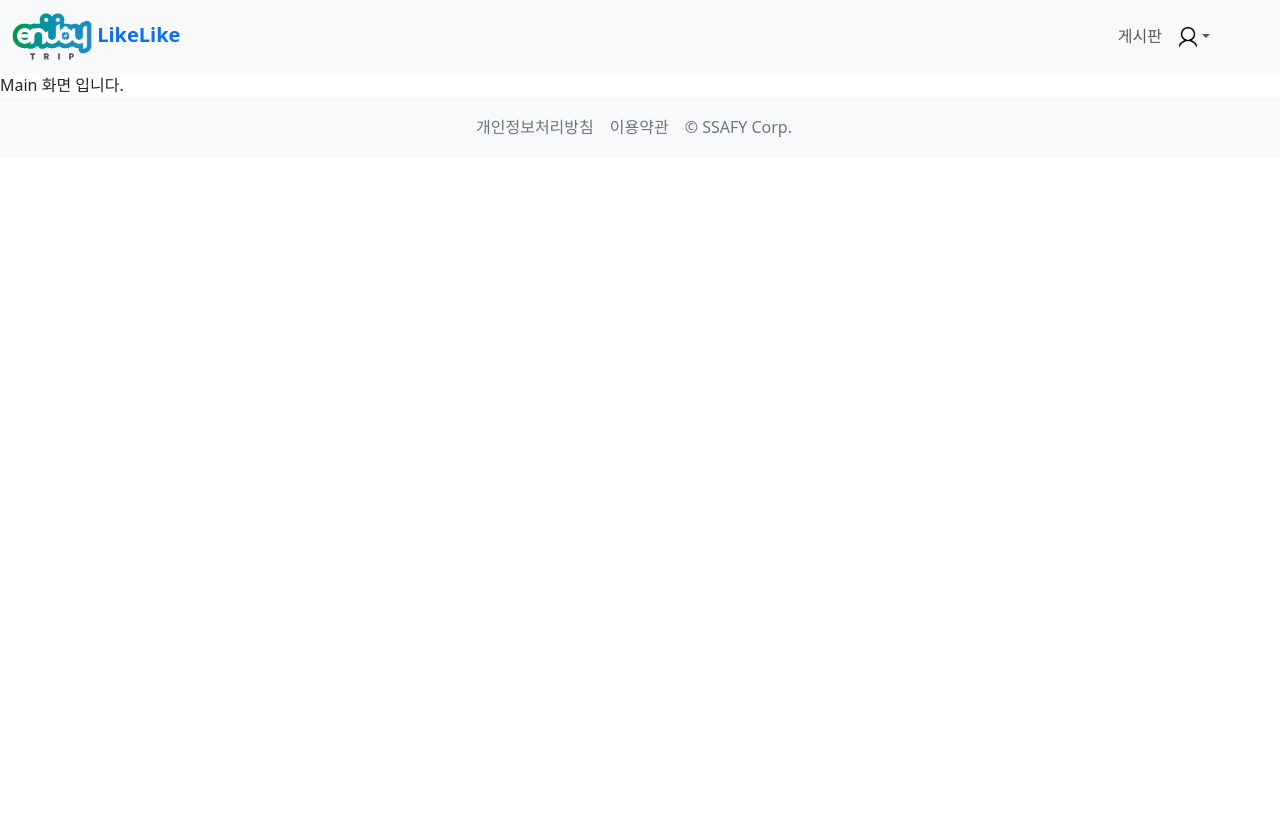
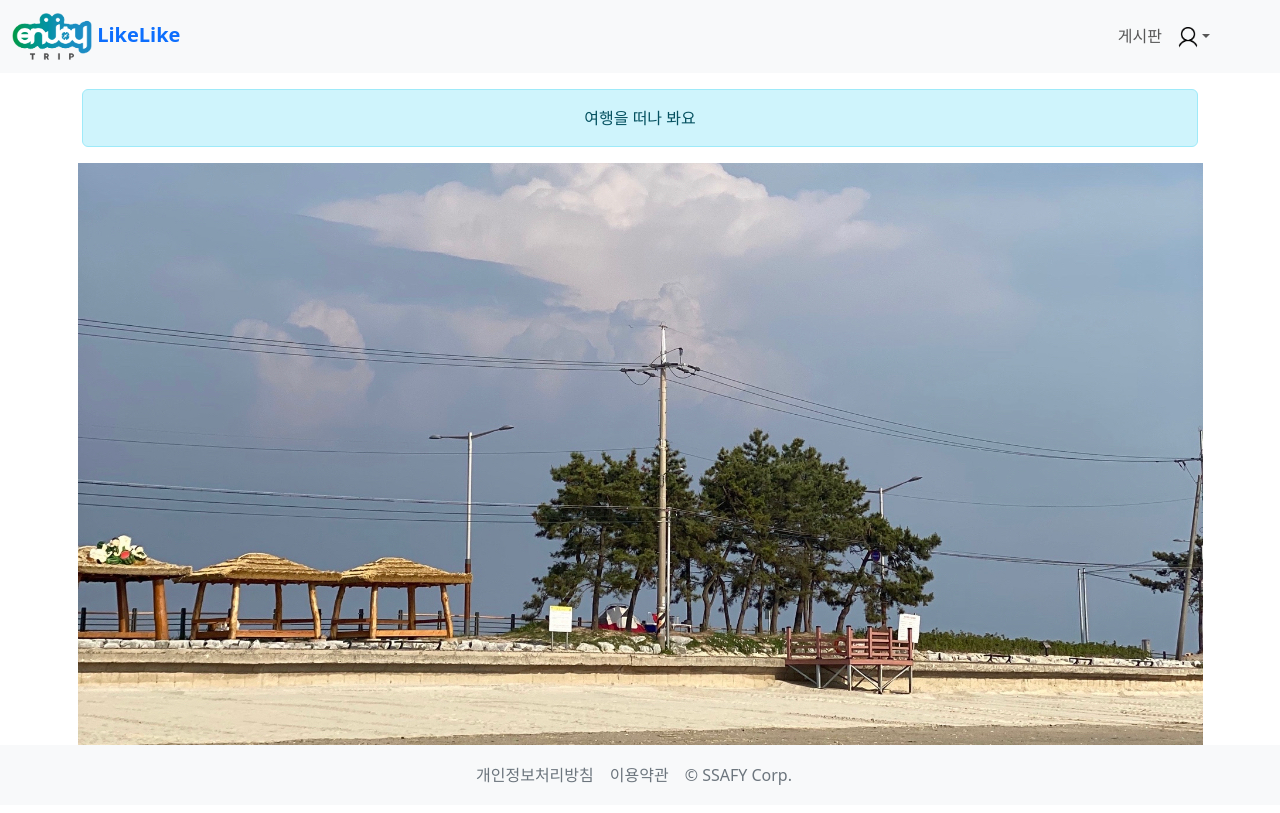
Before and after one commit to kdozlo/Enjoy-Trip, a Vue app in the folder enjoyTrip_vue_gumi_5ban_daeyoung_minho/: page / in a window 1280 px wide. Built offline with nearby package versions, Linux system fonts and the light colour scheme; the HTML template or start-up script is replaced by a standard one.

Commit message:
Feat : 메인 페이지 구현

```diff
--- a/enjoyTrip_vue_gumi_5ban_daeyoung_minho/src/views/TheMainView.vue
+++ b/enjoyTrip_vue_gumi_5ban_daeyoung_minho/src/views/TheMainView.vue
@@ -1,7 +1,11 @@
 <script setup></script>
 
 <template>
-  <div>Main 화면 입니다.</div>
+    <div class="container text-center mt-3">
+        <div class="alert alert-info" role="alert">여행을 떠나 봐요</div>
+        <router-view></router-view>
+    </div>
+    <img src="@/assets/main.jpg" class="img-fluid mx-auto d-block" />
 </template>
 
 <style scoped></style>
```
